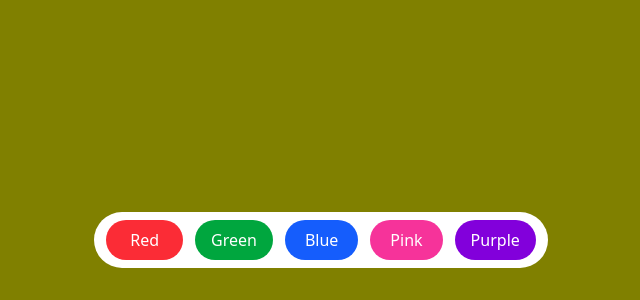
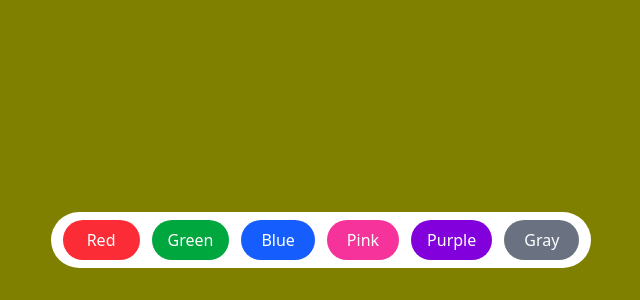
Before and after one commit to mustafakamran01/React, a React app in the folder 04_bgChanger/: page / in a window 1280 px wide. Shown: the part 500-800 px from the top of the page, without its empty margins (319-959 px from the left). Built offline with nearby package versions, Linux system fonts and the light colour scheme; the HTML template or start-up script is replaced by a standard one.

Commit message:
Adding more buttons

```diff
--- a/04_bgChanger/src/App.jsx
+++ b/04_bgChanger/src/App.jsx
@@ -20,20 +20,24 @@ function App() {
           >Red</button>
 
           <button onClick={ () => setColor("green")}
-          className='outline-none, bg-green-600 text-white rounded-full px-4'
+          className='outline-none, bg-green-600 text-white rounded-full px-4 py-2'
           >Green</button>
 
           <button onClick={ () => setColor("blue")}
-          className='outline-none bg-blue-600 text-white rounded-full px-5'
+          className='outline-none bg-blue-600 text-white rounded-full px-5 py-2'
           >Blue</button>
 
           <button onClick={ () => setColor("pink")}
-          className='outline-none bg-pink-500 text-white rounded-full px-5'
+          className='outline-none bg-pink-500 text-white rounded-full px-5 py-2'
           >Pink</button>
 
           <button onClick={ () => setColor("purple")}
-          className='outline-none bg-purple-700 text-white rounded-full px-4'
+          className='outline-none bg-purple-700 text-white rounded-full px-4 py-2'
           >Purple</button>
+
+          <button onClick={ () => setColor("gray")}
+          className='outline-none bg-gray-500 text-white rounded-full px-5 py-2'
+          >Gray</button>
 
         </div>
 
```
